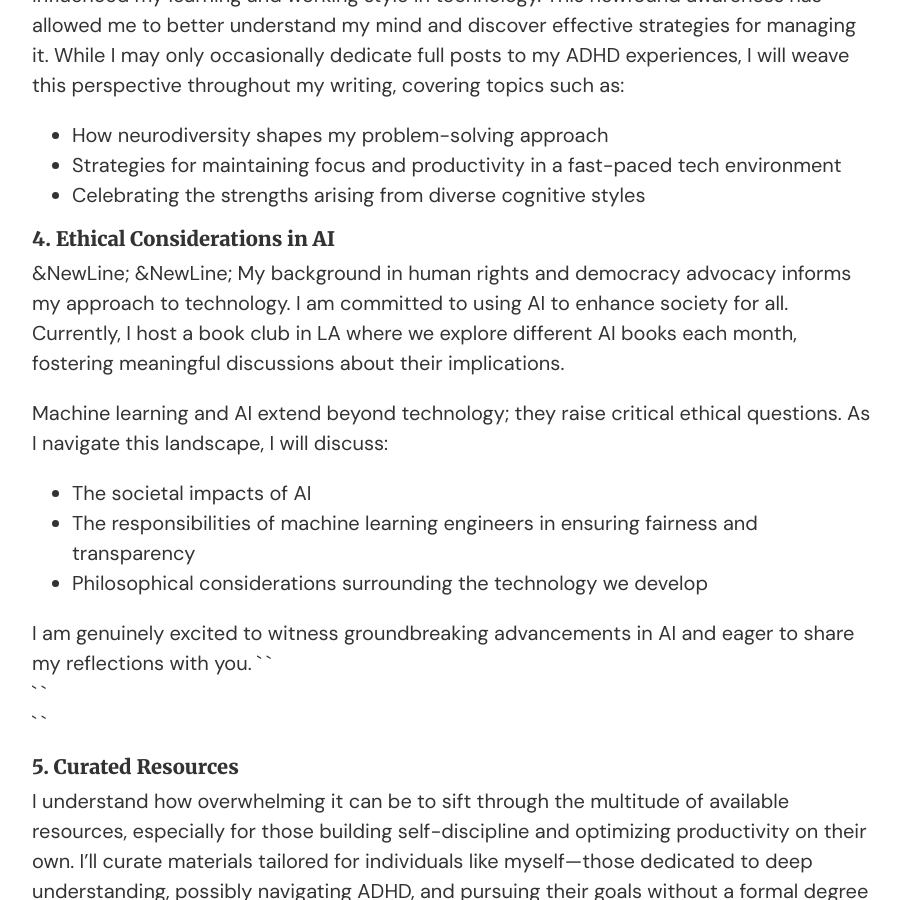
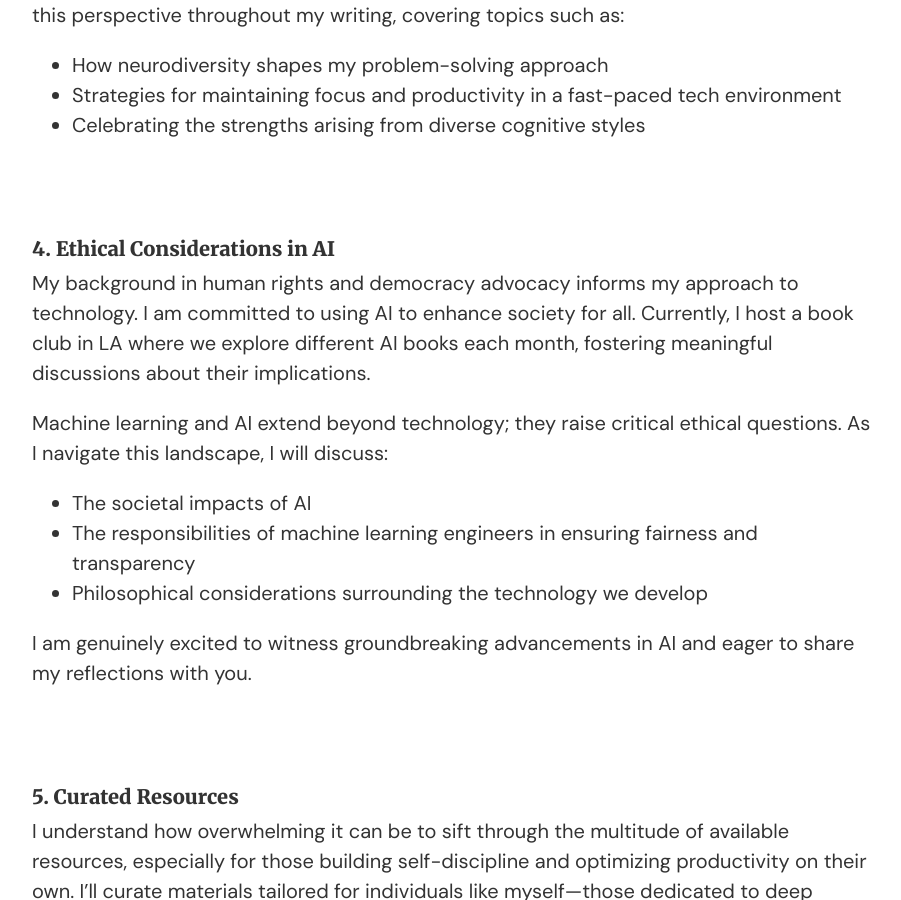
Before and after one commit to itstrieu/itstrieu.github.io, a Jekyll site: the page built from _posts/2024-10-01-welcome.md, in a window 1280 px wide and 900 px high, scrolled down 1327 px. Shown: the whole window, without its empty margins (188-1089 px from the left). Built offline with Jekyll 4.4.1, drawn with Linux system fonts in a browser that asks for light colours.

Commit message:
br works best

```diff
--- a/_posts/2024-10-01-welcome.md
+++ b/_posts/2024-10-01-welcome.md
@@ -16,9 +16,7 @@ description: An introduction to Cognitive Curiosities and what you can expect fr
 Hello! I’m Kathy, and I’m excited to welcome you to **Cognitive Curiosities**. This blog marks the beginning of my journey toward becoming a **Machine Learning Engineer (MLE)**. My fascination with artificial intelligence drives me to document my experiences, challenges, and triumphs along the way. I hope that by sharing my insights, I can help others on similar paths and inspire engaging conversations.
 <br>
 <br>
-<br>
 ## What Can You Expect Here?
-<br>
 <br>
 ### 1. Machine Learning Techniques and Tools
 
@@ -26,19 +24,20 @@ My passion for machine learning compels me to delve deep into its intricacies. T
 
 - Explorations of various algorithms and techniques
 - Hands-on tutorials and project write-ups
+-
 <br>
 <br>
-<br>
+
 ### 2. My Career Journey
-&nbsp;
-&nbsp;
+
 Transparency is vital to me as I navigate my transition to a machine learning engineer role. This path is undoubtedly challenging, but I am eager to share my experiences with you. Look forward to posts covering:
 
 - Steps I’m taking to build my skills and portfolio
 - Reflections on both my successes and challenges
+-
 <br>
 <br>
-<br>
+
 ### 3. Neurodiversity in Tech
 
 As someone who identifies as neurodivergent, my late ADHD diagnosis has profoundly influenced my learning and working style in technology. This newfound awareness has allowed me to better understand my mind and discover effective strategies for managing it. While I may only occasionally dedicate full posts to my ADHD experiences, I will weave this perspective throughout my writing, covering topics such as:
@@ -47,10 +46,11 @@ As someone who identifies as neurodivergent, my late ADHD diagnosis has profound
 - Strategies for maintaining focus and productivity in a fast-paced tech environment
 - Celebrating the strengths arising from diverse cognitive styles
 
+<br>
+<br>
 
 ### 4. Ethical Considerations in AI
-&NewLine;
-&NewLine;
+
 My background in human rights and democracy advocacy informs my approach to technology. I am committed to using AI to enhance society for all. Currently, I host a book club in LA where we explore different AI books each month, fostering meaningful discussions about their implications.
 
 Machine learning and AI extend beyond technology; they raise critical ethical questions. As I navigate this landscape, I will discuss:
@@ -60,9 +60,10 @@ Machine learning and AI extend beyond technology; they raise critical ethical qu
 - Philosophical considerations surrounding the technology we develop
 
 I am genuinely excited to witness groundbreaking advancements in AI and eager to share my reflections with you.
-` `
-` `
-` `
+
+<br>
+<br>
+
 ### 5. Curated Resources
 
 I understand how overwhelming it can be to sift through the multitude of available resources, especially for those building self-discipline and optimizing productivity on their own. I’ll curate materials tailored for individuals like myself—those dedicated to deep understanding, possibly navigating ADHD, and pursuing their goals without a formal degree program. Expect:
@@ -70,9 +71,10 @@ I understand how overwhelming it can be to sift through the multitude of availab
 - Reviews of books that have significantly shaped my understanding of machine learning
 - Recommendations for online courses and learning platforms designed for self-directed learners
 
+<br>
+<br>
 
 ## Why I Started This Blog
-
 
 Reading _A Brief History of Intelligence_ revealed the interconnectedness of my diverse interests, including mental health, productivity, pedagogy, machine learning, technology, neurodivergence, mindfulness, consciousness, and humanity. These themes converge around the concept of intelligence, which I find endlessly fascinating—especially regarding the brain and consciousness.
 
@@ -82,5 +84,8 @@ Whether you are a fellow learner, an experienced professional, or simply curious
 
 Thank you for visiting **Cognitive Curiosities**! I’m excited to share my journey with you and look forward to where this adventure takes us.
 
+<br>
+<br>
+
 Until next time,
 **Kathy**
```
